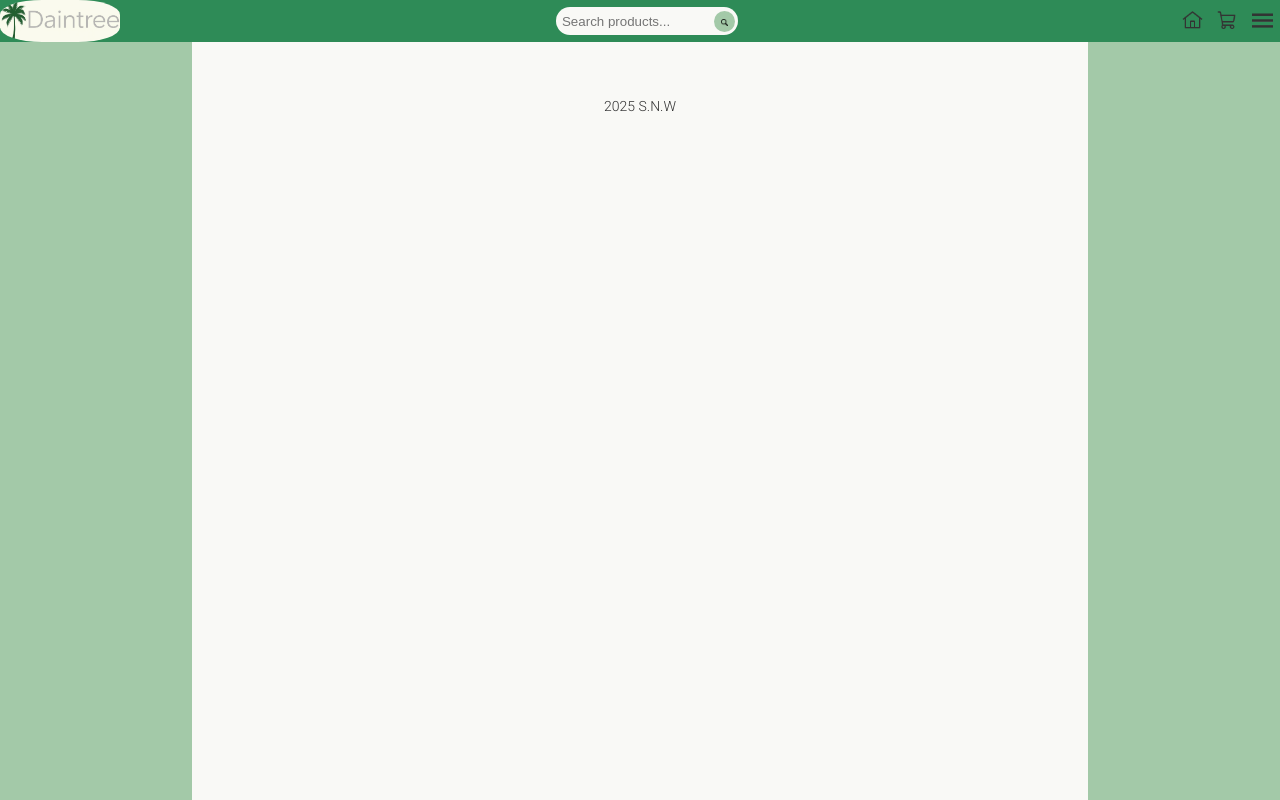
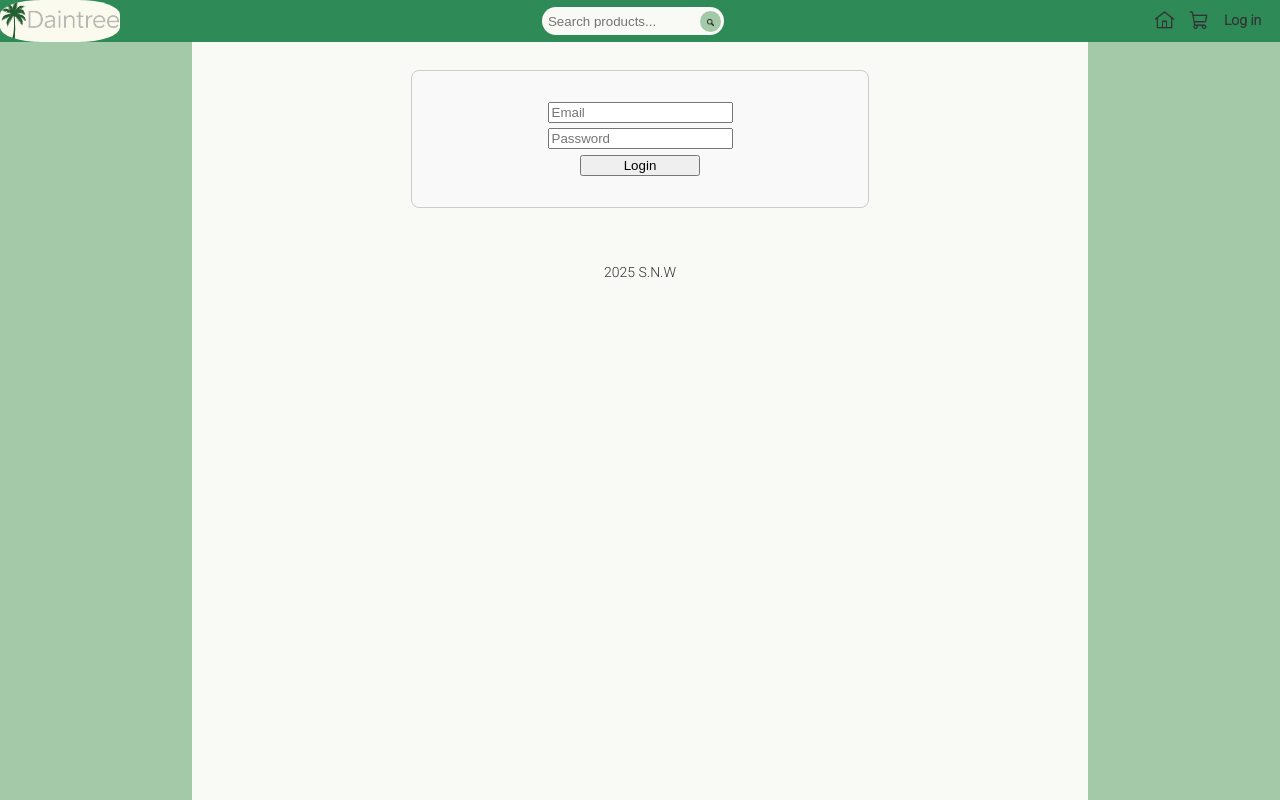
Before and after one commit to SimonWindsor/Daintree-Store, a React (Create React App) app: page /login in a window 1280 px wide. Before the commit this address had no page. Built offline with nearby package versions, Linux system fonts and the light colour scheme.

Commit message:
added to login feature

```diff
--- a/src/App.css
+++ b/src/App.css
@@ -56,9 +56,11 @@
 nav {
   position: relative;
   padding-top: 0.2rem;
+  display: flex;
+  align-items: center;
 }
 
-.home, .hamburger, .cart {
+.home, .hamburger, .login-link, .cart {
   height: 1.5rem;
   width: 1.5rem;
   font-size: 0.7rem;
@@ -69,6 +71,22 @@ nav {
   background-color: #f4c95d;
   border-radius: 20%;
   box-shadow: #f4c95d 0 0 0.5rem 0.2rem;
+}
+
+.login-link {
+  text-decoration: none;
+  color: #333333;
+  font-size: 1rem;
+  font-weight: bold;
+  width: 3rem;
+  margin-right: 1rem;
+}
+
+.login-link:hover {
+  text-decoration: none;
+  color: #f9f9f6;
+  font-size: 1rem;
+  margin-right: 1rem;
 }
 
 ul {
@@ -151,7 +169,7 @@ ul li {
 
 @media screen and (max-width: 1200px) {
   .search {
-    height: 3rem;
+    height:  2.5rem;
     width: 20rem;
   }
 
@@ -159,6 +177,11 @@ ul li {
     width: 2.5rem;
     height: 2.5rem;
     border-radius: 50%;
+  }
+
+  .login-link {
+    font-size: 1.2rem;
+    width: 4rem;
   }
 }
 
@@ -172,7 +195,6 @@ ul li {
   }
 
   .search {
-    height: 2.5rem;
     width: 14rem;
   }
 
--- a/src/App.js
+++ b/src/App.js
@@ -3,6 +3,7 @@ import { Routes, Route, Link, useNavigate } from 'react-router-dom';
 import './App.css';
 
 import HomePage from './pages/HomePage';
+import LoginPage from './pages/LoginPage';
 import UserProfile from './pages/UserProfile';
 import SearchPage from './pages/SearchPage';
 import CartPage from './pages/CartPage';
@@ -27,6 +28,7 @@ function App() {
   const [searchQuery, setSearchQuery] = useState(''); // For handling search query
   const [menuOpen, setMenuOpen] = useState(false); // For controlling user-menu
   const [loading, setLoading] = useState(false); // For showing loading icon
+  const [user, setUser] = useState(null); // For controlling user-menu and login state
   // Below is where the cart will be implemented
   // const [cart, setCart] = useState([]);
   const navigate = useNavigate();
@@ -56,15 +58,21 @@ function App() {
     }
   };
 
+  // Memoizes the function so it is not called on every render of other pages/componets
+  // May change to setLoading(!loading) later but needs to be this way for now
   const handleLoading = useCallback((trueOrFalse) => {
     setLoading(trueOrFalse);
   }, []);
 
   return (
     <div className="App">
+      {/* Header flexbox section containing logo, search bar, and navigation
+      buttons, in three sections below */}
       <header className="app-header">
+        {/*Displays logo*/}
         <img className="daintree-logo" alt="Daintree Logo" src={daintreelogo} />
-          {/*Displays the search controls*/}
+
+        {/*Displays the search controls */}
         <form
           className="search"
           onSubmit={(e) => {
@@ -84,7 +92,11 @@ function App() {
           </button>
         </form>
 
-          {/* Displays home, cart, and hamburger menu buttons */}
+        {/*Displays login link if not logged in */}
+
+
+        {/* Displays home, cart, and hamburger menu buttons. If not logged in
+        then login link will show instead*/}
         <nav>
           <Link to="/">
             <img
@@ -96,12 +108,18 @@ function App() {
           <Link to="/cart">
             <img className="cart" src={cartIcon} alt="Cart"/>
           </Link>
+          {user ? (
+            <div>
               <img
                 className="hamburger"
                 src={hamburgerIcon} alt="User Menu"
                 onClick={() => setMenuOpen(!menuOpen)}
               />
               {showOrHideMenu() /* Toggles hamburger menu */}
+            </div>
+          ) : (
+            <Link className="login-link" to="/login">Log in</Link>
+          )}
         </nav>
 
       </header>
@@ -114,6 +132,7 @@ function App() {
         <FunctionContext.Provider value={{ /* Implemented in next iteration for cart */ }}>
           <Routes>
             <Route path="/" element={<HomePage handleLoading={handleLoading} />} />
+            <Route path="/login" element={<LoginPage handleLoading={handleLoading} setUser={setUser} />} />
             <Route path="/profile" element={<UserProfile/>} />
             <Route path="/search/:searchQuery" element={<SearchPage handleLoading={handleLoading} />} />
             <Route path="/item/:id" element={<ItemPage handleLoading={handleLoading} />} />
--- a/src/components/ItemCard.css
+++ b/src/components/ItemCard.css
@@ -1,13 +1,14 @@
 .item-card {
   position: relative;
   width: 100%;
-  height: 16rem;
+  height: 100%;
   display: flex;
   flex-direction: column;
   justify-content: space-between;
   background-color: #d9dad7;
   color: #333333;
   text-decoration: none;
+  box-sizing: border-box;
 }
 
 .item-card:visited {
@@ -21,11 +22,14 @@
 
 .card-name {
   font-size: 0.8rem;
+  height: 1.5rem;
+  box-sizing: content-box;
 }
 
 .item-card span {
   display: flex;
   justify-content: space-between;
+  height: 2rem;
 }
 
 .card-price {
@@ -33,7 +37,7 @@
 }
 
 .add-to-cart {
-  font-size: 0.8rem;
+  font-size: 1rem;
   cursor: pointer;
 }
 
@@ -46,9 +50,10 @@
   background-color: hsla(60, 20%, 97%, 75%);
   visibility: hidden;
   width: 100%;
-  height: calc(100% - 3rem);
+  height: calc(100% - 3.5rem);
   top: 0;
   font-size: 0.8rem;
+  box-sizing: border-box;
 }
 
 .item-card:hover .card-description {
--- a/src/components/ItemCard.js
+++ b/src/components/ItemCard.js
@@ -7,14 +7,15 @@ function ItemCard(props) {
   return (
     <Link className="item-card" to={`/item/${props.id}`}>
       <img
+        loading="lazy"
         className="card-img"
         src={`${process.env.PUBLIC_URL}/assets/item-pictures/${props.picture}`}
         alt={`${props.name}`}
       />
       <div className="card-name">{props.name}</div>
       <span>
-        <div className="card-price">{props.price}</div>
-        <div className="add-to-cart">ADD TO CART</div>
+        <span className="card-price">{props.price}</span>
+        <span className="add-to-cart">ADD TO CART</span>
       </span>
       <div className="card-description">{props.description}</div>
     </Link>
--- a/src/pages/HomePage.css
+++ b/src/pages/HomePage.css
@@ -65,4 +65,8 @@ h1 {
   .item-browser {
     grid-template-columns: 1fr 1fr;
   }
+
+  h1 {
+    font-size: 3.5rem;
+  }
 }
--- a/src/pages/ItemPage.css
+++ b/src/pages/ItemPage.css
@@ -3,33 +3,33 @@
   display: flex;
 }
 
-.item-img {
+.item-page .item-img {
   width: 40%;
 }
 
-.item-details {
+.item-page .item-details {
   position: absolute;
   right: 25%;
 }
 
-.item-heading {
+.item-page .item-heading {
   font-size: 3rem;;
 }
 
-.add-to-cart {
+.item-page .add-to-cart {
   font-size: 1.2rem;
   cursor: pointer;
 }
 
-.add-to-cart:hover {
+.item-page .add-to-cart:hover {
   color: red;
 }
 
-.price-and-descript {
+.item-page .price-and-descript {
   position: relative;
   bottom: 0;
 }
 
-.item-price {
+.item-page .item-price {
   font-family: Merriweather, 'Franklin Gothic Medium', 'Arial Narrow', Arial, sans-serif;
 }
--- /dev/null
+++ b/src/pages/LoginPage.css
@@ -0,0 +1,22 @@
+.LoginPage {
+  max-width: 400px;
+  margin: 2rem auto;
+  padding: 2rem;
+  border: 1px solid #ccc;
+  border-radius: 8px;
+  background-color: #f9f9f9;
+}
+
+.LoginPage form {
+  display: flex;
+  flex-direction: column;
+  align-items: center;
+}
+
+.LoginPage input, button {
+  margin: 0.2rem 0;
+}
+
+.login-submit {
+  width: 30%;
+}
--- /dev/null
+++ b/src/pages/LoginPage.js
@@ -0,0 +1,49 @@
+import { useState } from 'react';
+import { useNavigate } from 'react-router-dom';
+import { login } from '../services/api.js';
+
+import './LoginPage.css';
+
+function LoginPage(props) {
+  const [email, setEmail] = useState('');
+  const [password, setPassword] = useState('');
+  const navigate = useNavigate();
+  const { handleLoading, setUser } = props;
+
+  const handleLogin = async (e) => {
+    e.preventDefault()
+
+    try {
+      handleLoading(true);
+      const user = await login(email, password);
+      setUser(user);
+      navigate('/');
+    } catch(error) {
+      console.error(`Unable to login: ${error}`);
+    } finally {
+      handleLoading(false);
+    }
+  }
+
+  return (
+    <div className="LoginPage">
+      <form onSubmit={handleLogin}>
+        <input
+          type="email"
+          placeholder='Email'
+          value={email}
+          onChange={e => setEmail(e.target.value)}
+        />
+        <input
+          type="password"
+          placeholder='Password'
+          value={password}
+          onChange={e => setPassword(e.target.value)}
+        />
+        <button className="login-submit" type="submit">Login</button>
+      </form>
+    </div>
+  )
+}
+
+export default LoginPage;
--- a/src/pages/SearchPage.js
+++ b/src/pages/SearchPage.js
@@ -18,7 +18,7 @@ function SearchPage(props) {
         const searchResponse = await searchItems(searchQuery);
         setResults(searchResponse);
       } catch(error) {
-        console.log(error);
+        console.error(error);
       } finally {
         handleLoading(false);
       }
--- a/src/services/api.js
+++ b/src/services/api.js
@@ -1,10 +1,10 @@
 const API_BASE = 'https://e-comm-project-production.up.railway.app';
 
-/* Made a fetching function for reusability- url is the complete endpoint to
-  call while fallback is what gets returned in case of an error- this will be a
-  null value or empty array
+/* Made a fetching function for GET requests reusability- url is the complete
+  endpoint to call while fallback is what gets returned in case of an error-
+  this will be a null value or empty array
  */
-const getFetch = async (url, fallback) => {
+const cleanGet = async (url, fallback) => {
   try {
     const response = await fetch(url);
     if (!response.ok) {
@@ -19,20 +19,38 @@ const getFetch = async (url, fallback) => {
 
 // Fetches all items in the database
 export const getAllItems = () =>
-  getFetch(`${API_BASE}/items`, []);
+  cleanGet(`${API_BASE}/items`, []);
 
 // Searches items based on keywords
 export const searchItems = (searchQuery) =>
-  getFetch(`${API_BASE}/items/search/${encodeURIComponent(searchQuery)}`, []);
+  cleanGet(`${API_BASE}/items/search/${encodeURIComponent(searchQuery)}`, []);
 
 // Fetches all item categories
 export const getAllCategories = () =>
-  getFetch(`${API_BASE}/items/allcategories`, []);
+  cleanGet(`${API_BASE}/items/allcategories`, []);
 
 // Fetches all items within an item category
 export const getItemsByCategory = (category) =>
-  getFetch(`${API_BASE}/items/categories/${encodeURIComponent(category)}`, []);
+  cleanGet(`${API_BASE}/items/categories/${encodeURIComponent(category)}`, []);
 
 // Fetches one item by its ID
 export const getItemById = (id) =>
-  getFetch(`${API_BASE}/items/id/${encodeURIComponent(id)}`, null);
+  cleanGet(`${API_BASE}/items/id/${encodeURIComponent(id)}`, null);
+
+// For logging in
+export const login = async (email, password) => {
+  try {
+    const response = await fetch(API_BASE/login, {
+      method: 'POST',
+      credentials: 'include',
+      headers: { 'Content-Type': 'application/json' },
+      body: JSON.stringify({email, password})
+    });
+    if (!response.ok) {
+      throw new Error(`Login failed: ${response.statusText}`);
+    }
+    return await response.json();
+  } catch (error) {
+    console.error(`[Login error] ${API_BASE}/login`, error);
+  }
+}
```
Lines whose indentation alone changed are shown as unchanged.
